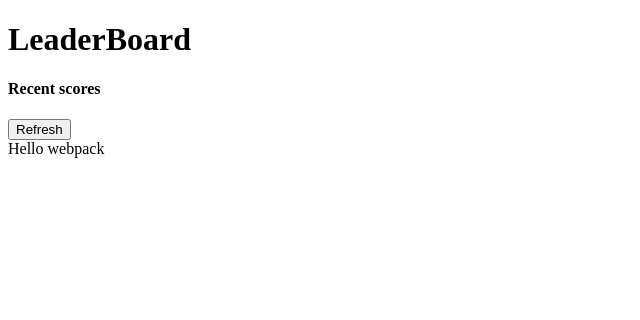
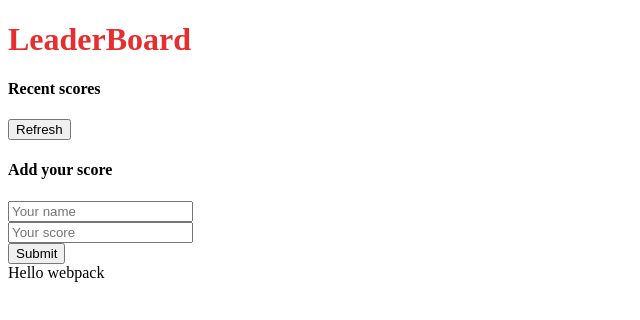
Before and after one commit to Have-Samuel/leAderBoard, a website built with webpack: page src/index.html in a window 1280 px wide. Shown: the whole page, without its empty margins (0-640 px from the left). Built offline with nearby package versions, Linux system fonts and the light colour scheme.

Commit message:
Made a few changes in the HTML & CSS files

```diff
--- a/src/index.html
+++ b/src/index.html
@@ -10,8 +10,15 @@
     <div>
       <h4>Recent scores</h4>
       <button type="button">Refresh</button>
+
+      <div>
+        <h4>Add your score</h4>
+        <input type="text" placeholder="Your name">
+        <br>
+        <input type="text" placeholder="Your score">
+        <br>
+        <button type="button">Submit</button>
+      </div>
     </div>
-
-
 </body>
 </html>
--- a/src/style.css
+++ b/src/style.css
@@ -0,0 +1,3 @@
+h1 {
+  color: rgb(231, 46, 46);
+}
```
